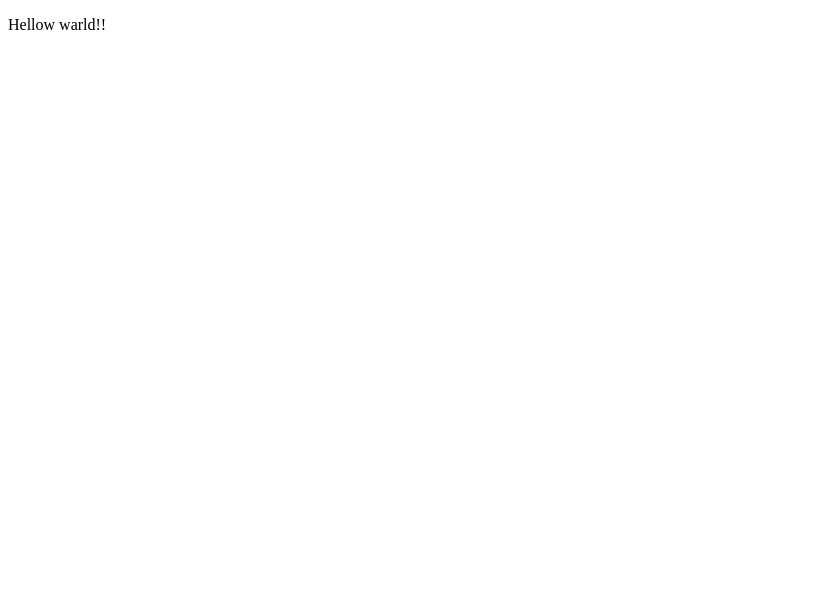
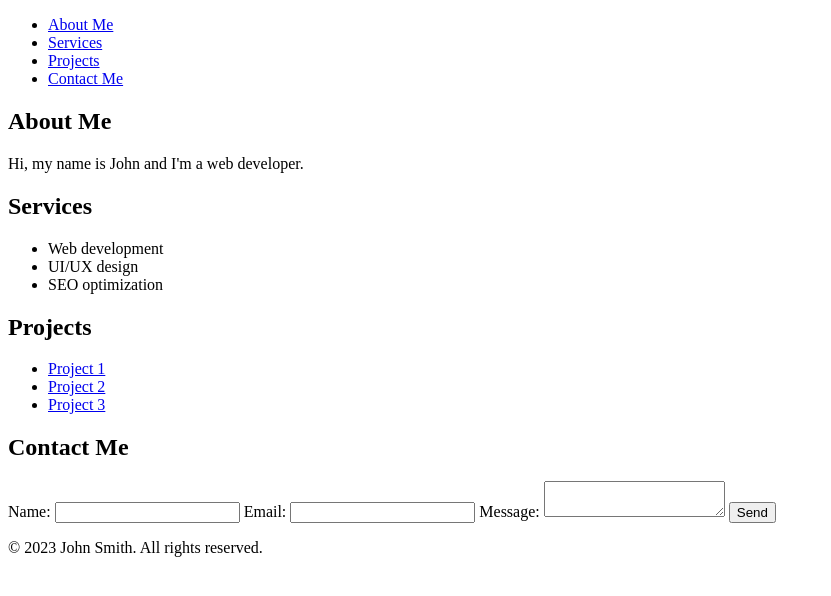
Before and after one commit to Masaken-stack/Portfolio, a plain HTML site: page index.html in a window 1280 px wide. Shown: the whole page, without its empty margins (0-831 px from the left). Drawn offline with Linux system fonts and the light colour scheme.

Commit message:
Update index.html

```diff
--- a/index.html
+++ b/index.html
@@ -1,8 +1,57 @@
 <!DOCTYPE html>
 <html>
-    <head>
-    </head>
-    <body>
-        <p>Hellow warld!!</p>
-    </body>
+<head>
+	<meta charset="UTF-8">
+	<title>My Portfolio</title>
+	<link rel="stylesheet" href="style.css">
+</head>
+<body>
+	<header>
+		<nav>
+			<ul>
+				<li><a href="#about">About Me</a></li>
+				<li><a href="#services">Services</a></li>
+				<li><a href="#projects">Projects</a></li>
+				<li><a href="#contact">Contact Me</a></li>
+			</ul>
+		</nav>
+	</header>
+	<main>
+		<section id="about">
+			<h1>About Me</h1>
+			<p>Hi, my name is John and I'm a web developer.</p>
+		</section>
+		<section id="services">
+			<h2>Services</h2>
+			<ul>
+				<li>Web development</li>
+				<li>UI/UX design</li>
+				<li>SEO optimization</li>
+			</ul>
+		</section>
+		<section id="projects">
+			<h2>Projects</h2>
+			<ul>
+				<li><a href="#">Project 1</a></li>
+				<li><a href="#">Project 2</a></li>
+				<li><a href="#">Project 3</a></li>
+			</ul>
+		</section>
+		<section id="contact">
+			<h2>Contact Me</h2>
+			<form>
+				<label for="name">Name:</label>
+				<input type="text" id="name" name="name">
+				<label for="email">Email:</label>
+				<input type="email" id="email" name="email">
+				<label for="message">Message:</label>
+				<textarea id="message" name="message"></textarea>
+				<input type="submit" value="Send">
+			</form>
+		</section>
+	</main>
+	<footer>
+		<p>&copy; 2023 John Smith. All rights reserved.</p>
+	</footer>
+</body>
 </html>
```
